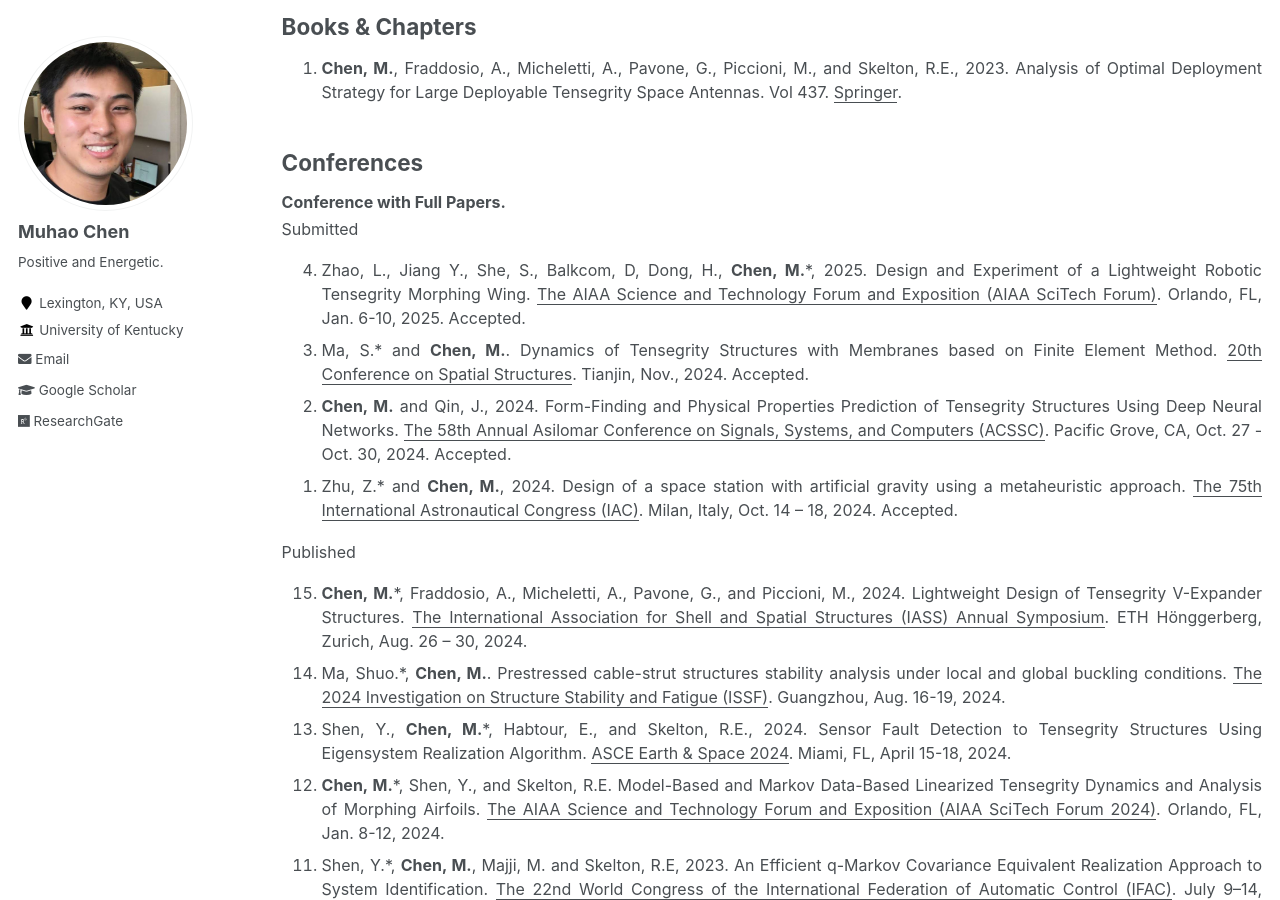
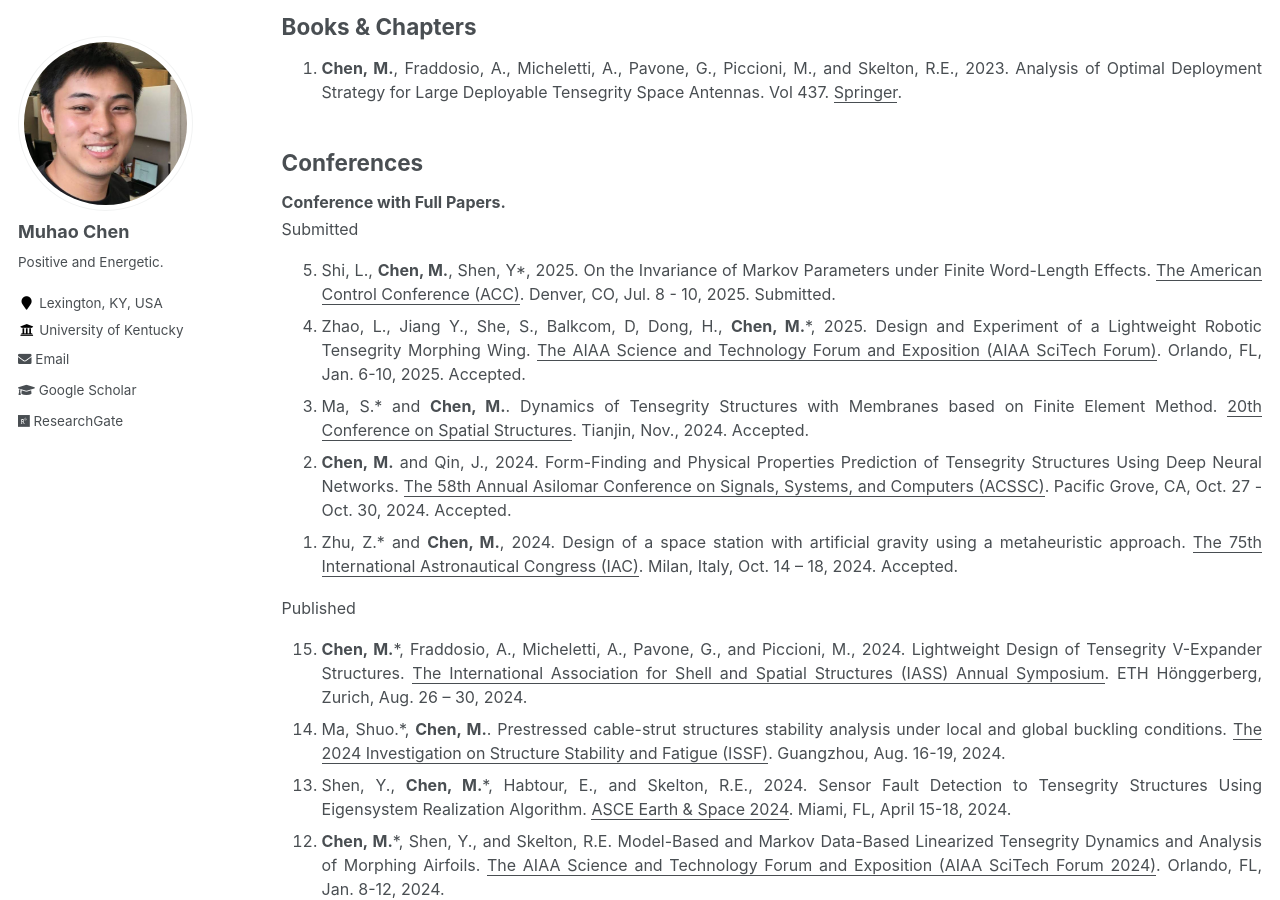
Before and after one commit to Muhao-Chen/muhao-chen.github.io, a Jekyll site: the page built from _pages/publication.md, in a window 1280 px wide and 900 px high, scrolled down 2328 px. Built offline with Jekyll 4.4.1, drawn with Linux system fonts in a browser that asks for light colours.

Commit message:
Update publication.md

```diff
--- a/_pages/publication.md
+++ b/_pages/publication.md
@@ -77,6 +77,7 @@ Published
 <strong>Conference with Full Papers. </strong>   <br/>
 Submitted
 <ol reversed>
+<LI> Shi, L., <strong>Chen, M.</strong>, Shen, Y*, 2025. On the Invariance of Markov Parameters under Finite Word-Length Effects. <u>The American Control Conference (ACC)</u>. Denver, CO, Jul. 8 - 10, 2025. Submitted. </li>
 <li> Zhao, L., Jiang Y., She, S., Balkcom, D, Dong, H., <strong>Chen, M.</strong>*, 2025. Design and Experiment of a Lightweight Robotic Tensegrity Morphing Wing. <u>The AIAA Science and Technology Forum and Exposition (AIAA SciTech Forum)</u>. Orlando, FL, Jan. 6-10, 2025. Accepted. </li>
 <li> Ma, S.* and <strong>Chen, M.</strong>. Dynamics of Tensegrity Structures with Membranes based on Finite Element Method. <u>20th Conference on Spatial Structures</u>. Tianjin, Nov., 2024. Accepted.</li>
 <li> <strong>Chen, M.</strong> and Qin, J., 2024. Form-Finding and Physical Properties Prediction of Tensegrity Structures Using Deep Neural Networks. <u>The 58th Annual Asilomar Conference on Signals, Systems, and Computers (ACSSC)</u>. Pacific Grove, CA, Oct. 27 - Oct. 30, 2024. Accepted.</li>
```
